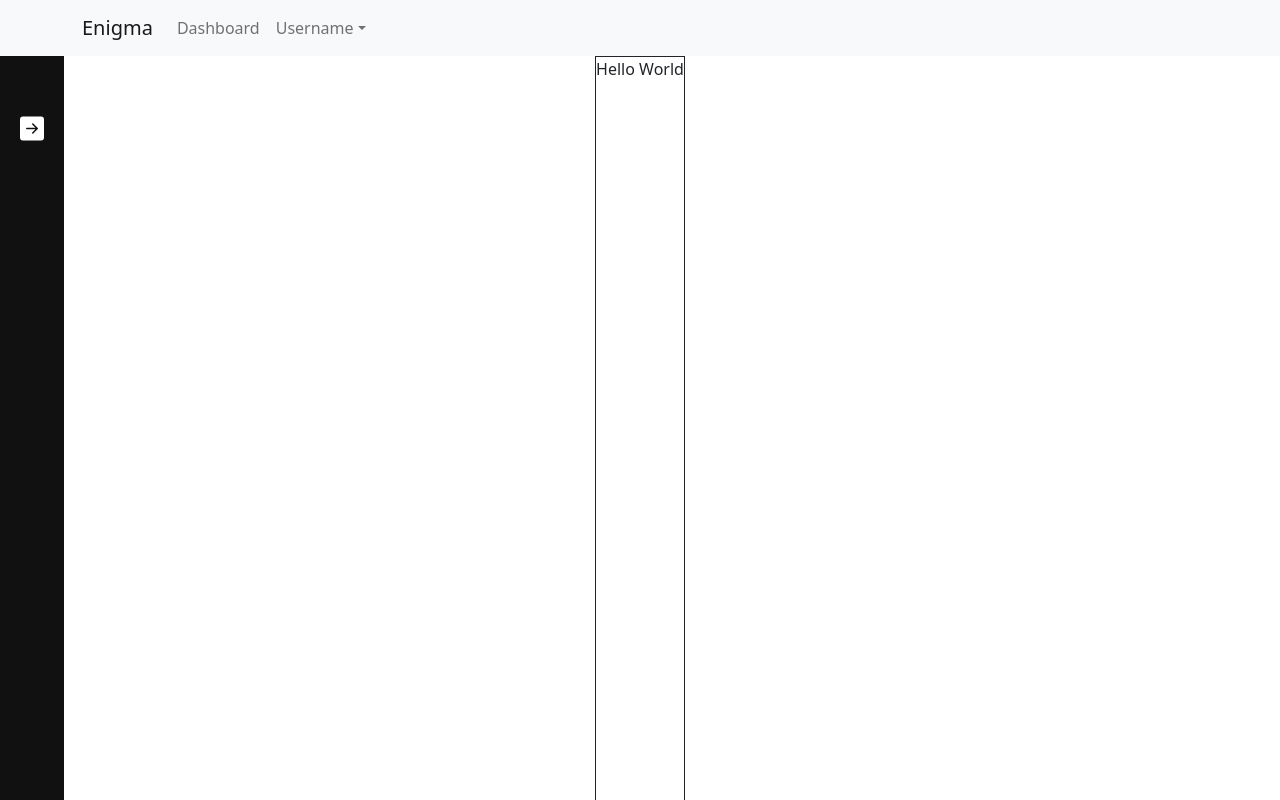
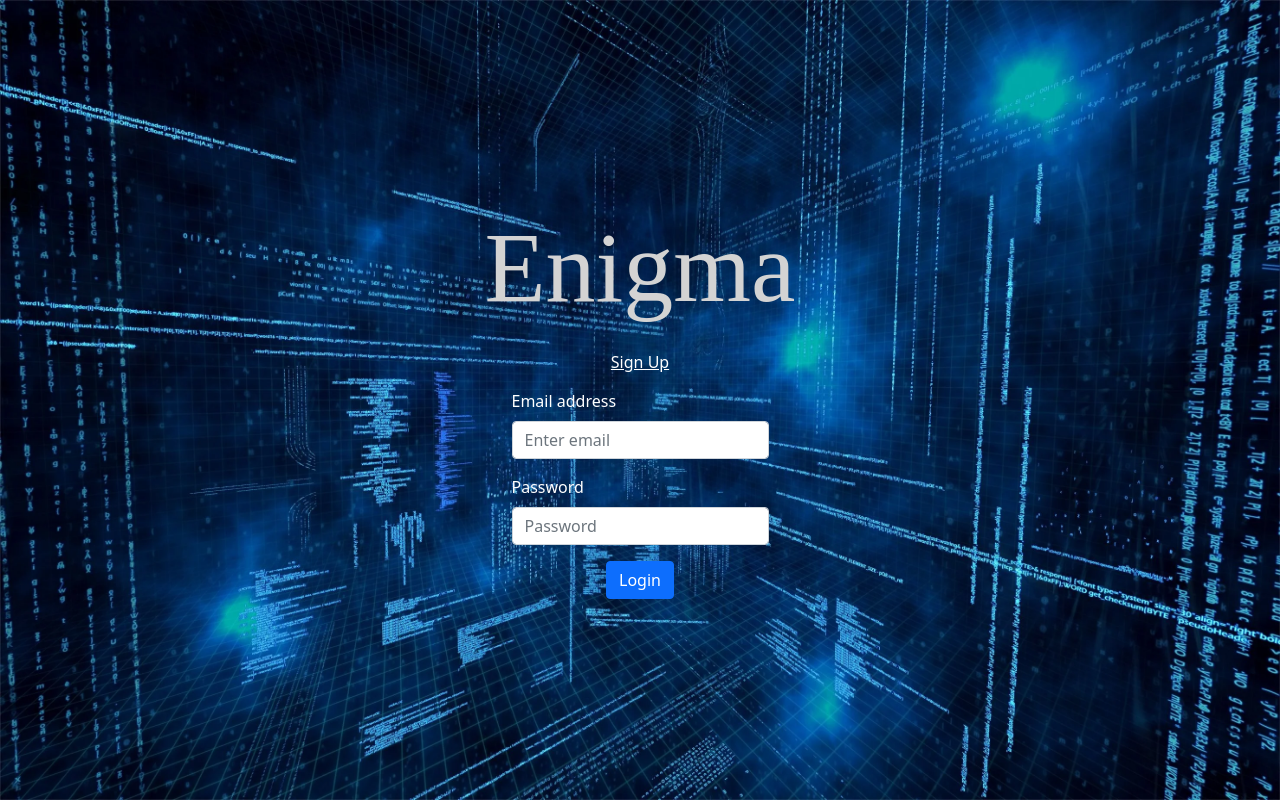
Before and after one commit to kshitijgundale/enigma, a React (Create React App) app: page / in a window 1280 px wide. Shown: the top 800 px of the page. Built offline with nearby package versions, Linux system fonts and the light colour scheme.

Commit message:
added signup functionality

```diff
--- a/package.json
+++ b/package.json
@@ -3,14 +3,20 @@
   "version": "0.1.0",
   "private": true,
   "dependencies": {
+    "@reduxjs/toolkit": "^1.8.3",
     "@testing-library/jest-dom": "^5.16.4",
     "@testing-library/react": "^13.3.0",
     "@testing-library/user-event": "^13.5.0",
+    "axios": "^0.27.2",
     "bootstrap": "^5.1.3",
     "react": "^18.2.0",
     "react-bootstrap": "^2.4.0",
     "react-dom": "^18.2.0",
+    "react-redux": "^8.0.2",
+    "react-router-dom": "^6.3.0",
     "react-scripts": "5.0.1",
+    "redux": "^4.2.0",
+    "redux-thunk": "^2.4.1",
     "web-vitals": "^2.1.4"
   },
   "scripts": {
--- a/src/App.js
+++ b/src/App.js
@@ -1,13 +1,19 @@
 import 'bootstrap/dist/css/bootstrap.min.css';
 import Title from "./components/title";
-import Dashboard from './components/dashboard';
+import Dashboard from './components/dashboard/dashboard';
+import {
+  BrowserRouter as Router,
+  Routes, Route
+} from "react-router-dom"
 
 function App() {
-
   return (
-    <>
-      <Dashboard></Dashboard>
-    </>
+    <Router>
+      <Routes>
+        <Route path='/' element={<Title></Title>}></Route>
+        <Route path='/dashboard' element={<Dashboard></Dashboard>}></Route>
+      </Routes>
+    </Router>
   );
 }
 
--- a/src/components/dashboard.js
+++ b/src/components/dashboard/dashboard.js
@@ -1,7 +1,9 @@
-import SideNav from "./sidenav"
-import NavBar from "./navbar"
+import SideNav from "../sidenav"
+import NavBar from "../navbar"
 
 const Dashboard = () => {
+
+    const marginLeft = window.matchMedia("(min-width: 768px)").matches ? "5%" : "25%"
 
     return (
         <div className="d-flex flex-column vh-100 w-100">
@@ -12,9 +14,6 @@ const Dashboard = () => {
             </div>
             <div className="d-flex flex-row w-100 flex-grow-1">
                 <SideNav></SideNav>
-                <div className="d-flex justify-content-center align-items-center w-100 overflow-auto">
-                    <div className="border border-dark" style={{height: "1900px"}}>Hello World</div>
-                </div>
             </div>
         </div>
 
--- a/src/components/login.js
+++ b/src/components/login.js
@@ -1,29 +1,33 @@
 import { Form, Button } from "react-bootstrap"
 import { useState } from 'react';
-
-const handleLogin = (event, username, password) => {
-    event.preventDefault()
-    console.log('logging in with', username, password)
-}
+import { useDispatch } from "react-redux";
+import { login } from '../reducers/userReducer'
 
 const Login = ({setCurrDialog}) => {
 
-    const [username, setUsername] = useState('')
+    const dispatch = useDispatch()
+
+    const [email, setEmail] = useState('')
     const [password, setPassword] = useState('')
+
+    const handleLogin = (event) => {
+        event.preventDefault()
+        dispatch(login({email, password}))
+    }
 
     return (
         <div className="d-flex flex-column justify-content-center align-items-center">
-            <button class="text-white btn btn-link" onClick={()=>setCurrDialog("signup")}>
+            <button className="text-white btn btn-link" onClick={()=>setCurrDialog("signup")}>
                 Sign Up
             </button>
-            <Form className="d-flex flex-column justify-content-center align-items-center text-white m-2" onSubmit={(event)=>handleLogin(event, username, password)}>
+            <Form className="d-flex flex-column justify-content-center align-items-center text-white m-2" onSubmit={(event)=>handleLogin(event, email, password)}>
                 <Form.Group className="mb-3" controlId="formBasicEmail">
                     <Form.Label>Email address</Form.Label>
                     <Form.Control
                         type="email"
                         placeholder="Enter email"
-                        value={username}
-                        onChange={({ target }) => setUsername(target.value)}
+                        value={email}
+                        onChange={({ target }) => setEmail(target.value)}
                     />
                 </Form.Group>
 
--- a/src/components/signup.js
+++ b/src/components/signup.js
@@ -1,27 +1,48 @@
 import { Form, Button } from "react-bootstrap"
 import { useState } from 'react';
-
-const handleSignUp = (event, username, password) => {
-    event.preventDefault()
-    console.log('logging in with', username, password)
-}
+import { Navigate } from "react-router-dom";
+import { useDispatch, useSelector } from "react-redux/es/exports";
+import { signup } from '../reducers/userReducer'
 
 const SignUp = ({setCurrDialog}) => {
 
+    const dispatch = useDispatch()
+    const isLoggedIn = useSelector(state => state.user.isLoggedIn)
+
+    console.log(isLoggedIn)
+
+    const [email, setEmail] = useState('')
+    const [password, setPassword] = useState('')
+    const [confirm, setConfirm] = useState('')
     const [username, setUsername] = useState('')
-    const [password, setPassword] = useState('')
+
+    const handleSignUp = (event) => {
+        event.preventDefault()
+        dispatch(signup({email, password, confirm, username}))
+    }
 
     return (
         <div className="d-flex flex-column justify-content-center align-items-center">
-            <button class="text-white btn btn-link" onClick={()=>setCurrDialog("login")}>
+            {isLoggedIn ? <Navigate to="/dashboard"></Navigate> : <></>}
+            <button className="text-white btn btn-link" onClick={()=>setCurrDialog("login")}>
                 Login
             </button>
-            <Form className="d-flex flex-column justify-content-center align-items-center text-white m-2" onSubmit={(event)=>handleSignUp(event, username, password)}>
+            <Form className="d-flex flex-column justify-content-center align-items-center text-white m-2" onSubmit={(event)=>handleSignUp(event)}>
                 <Form.Group className="mb-3" controlId="formBasicEmail">
                     <Form.Label>Email address</Form.Label>
                     <Form.Control
                         type="email"
                         placeholder="Enter email"
+                        value={email}
+                        onChange={({ target }) => setEmail(target.value)}
+                    />
+                </Form.Group>
+
+                <Form.Group className="mb-3">
+                    <Form.Label>Username</Form.Label>
+                    <Form.Control
+                        type="text"
+                        placeholder="username"
                         value={username}
                         onChange={({ target }) => setUsername(target.value)}
                     />
@@ -41,9 +62,9 @@ const SignUp = ({setCurrDialog}) => {
                     <Form.Label>Confirm Password</Form.Label>
                     <Form.Control
                         type="password"
-                        placeholder="Password"
-                        value={password}
-                        onChange={({ target }) => setPassword(target.value)}
+                        placeholder="Confim password"
+                        value={confirm}
+                        onChange={({ target }) => setConfirm(target.value)}
                     />
                 </Form.Group>
 
--- a/src/index.js
+++ b/src/index.js
@@ -3,12 +3,16 @@ import ReactDOM from 'react-dom/client';
 import './index.css';
 import App from './App';
 import reportWebVitals from './reportWebVitals';
+import { Provider } from 'react-redux/es/exports';
+import store from './store'
 
 const root = ReactDOM.createRoot(document.getElementById('root'));
 root.render(
-  <React.StrictMode>
-    <App />
-  </React.StrictMode>
+  <Provider store={store}>
+    <React.StrictMode>
+      <App />
+    </React.StrictMode>
+  </Provider>
 );
 
 // If you want to start measuring performance in your app, pass a function
--- /dev/null
+++ b/src/reducers/userReducer.js
@@ -0,0 +1,30 @@
+import { createSlice } from '@reduxjs/toolkit'
+import userService from '../services/user'
+
+const userSlice = createSlice({
+    name: "user",
+    initialState: {isLoggedIn: false, user: {}},
+    reducers: {
+        setLoggedIn(state, action) {
+            state.isLoggedIn = action.payload.isLoggedIn
+            state.user = action.payload.userData
+        }
+    }
+})
+
+export const login = creds => {
+    return async dispatch => {
+        const userData = await userService.login(creds)
+        dispatch(setLoggedIn({userData, isLoggedIn: true}))
+    }
+}
+
+export const signup = creds => {
+    return async dispatch => {
+        const userData = await userService.signup(creds)
+        dispatch(setLoggedIn({userData, isLoggedIn: true}))
+    }
+}
+
+export const { setLoggedIn } = userSlice.actions
+export default userSlice.reducer
--- /dev/null
+++ b/src/services/user.js
@@ -0,0 +1,16 @@
+import axios from 'axios'
+
+export const login = async (creds) => {
+    const response = await axios.post("http://127.0.0.1:5000/login", creds, { withCredentials: true })
+    return response.data
+}
+
+export const signup = async (creds) => {
+    const response = await axios.post("http://127.0.0.1:5000/users", creds, { withCredentials: true })
+    return response.data
+}
+
+export default {
+    login,
+    signup
+}
--- /dev/null
+++ b/src/store.js
@@ -0,0 +1,10 @@
+import { configureStore } from "@reduxjs/toolkit";
+import userReducer from './reducers/userReducer'
+
+const store = configureStore({
+    reducer: {
+        user: userReducer
+    }
+})
+
+export default store
```
Also changed, not shown: 1 other file (tests, documents, lock files or other folders).
